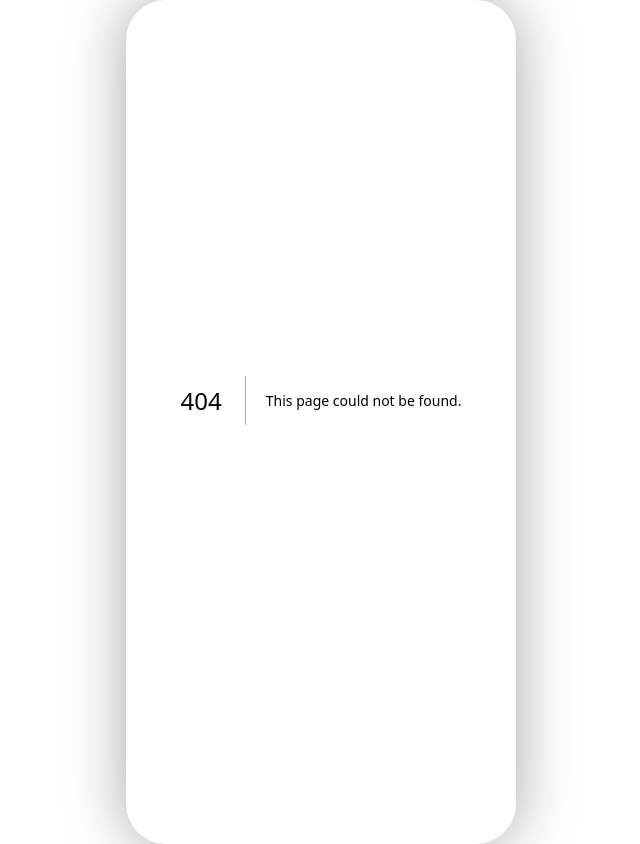
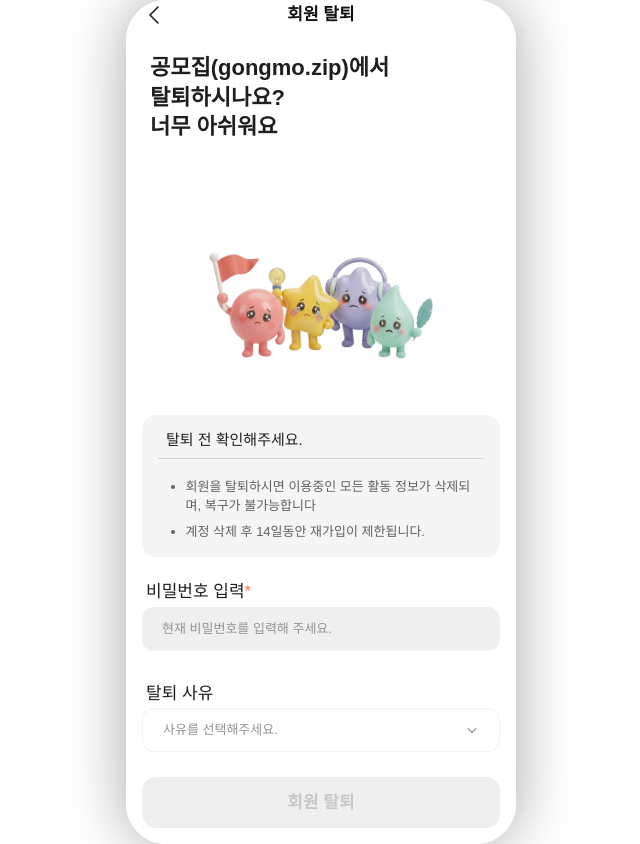
Before and after one commit to IT-Cotato/13th-Gongmozip-FE, a Next.js app: page /mypage/settings/withdraw in a window 1280 px wide. Before the commit this address had no page. Shown: the whole page, without its empty margins (319-959 px from the left). Built offline with nearby package versions, Linux system fonts and the light colour scheme.

Commit message:
feat: 회원 탈퇴 페이지 UI 추가

```diff
--- a/src/app/mypage/settings/page.tsx
+++ b/src/app/mypage/settings/page.tsx
@@ -2,6 +2,7 @@
 
 import { useState } from "react";
 import { useRouter } from "next/navigation";
+import Link from "next/link";
 import { ChevronLeftIcon } from "./_components/icons";
 import { Toggle } from "./_components/Toggle";
 
@@ -54,12 +55,12 @@
 
         <div className="flex w-full flex-col items-start border-b border-[rgba(97,97,97,0.16)] pt-6 pb-4">
           <div className="flex w-full flex-col items-start px-2">
-            <button
-              type="button"
+            <Link
+              href="/mypage/settings/withdraw"
               className="w-full text-left text-[15px] leading-[1.25] font-medium text-[#1F1F1F]"
             >
               회원 탈퇴
-            </button>
+            </Link>
           </div>
         </div>
       </div>
--- /dev/null
+++ b/src/app/mypage/settings/withdraw/_components/WithdrawReasonSheet.tsx
@@ -0,0 +1,42 @@
+export const WITHDRAW_REASONS = [
+  "팀원 매칭 결과가 마음에 들지 않아요.",
+  "비매너 사용자를 만났어요.",
+  "더이상 필요하지 않아요.",
+  "새 계정을 만들고 싶어요.",
+  "기타",
+];
+
+type WithdrawReasonSheetProps = {
+  onSelect: (reason: string) => void;
+  onClose: () => void;
+};
+
+export function WithdrawReasonSheet({ onSelect, onClose }: WithdrawReasonSheetProps) {
+  return (
+    <div className="fixed inset-0 z-50 flex items-end justify-center bg-[rgba(31,31,31,0.6)]">
+      <button
+        type="button"
+        aria-label="닫기"
+        onClick={onClose}
+        className="absolute inset-0 h-full w-full"
+      />
+      <div className="relative flex w-full max-w-[390px] flex-col items-start rounded-t-2xl bg-white px-5 py-2">
+        <div className="flex w-full flex-col items-center pt-4 pb-6">
+          <span className="h-1 w-12 rounded-full bg-[rgba(97,97,97,0.22)]" />
+        </div>
+        <div className="flex w-full flex-col items-start pb-2">
+          {WITHDRAW_REASONS.map((reason) => (
+            <button
+              key={reason}
+              type="button"
+              onClick={() => onSelect(reason)}
+              className="w-full py-3 text-left text-[17px] leading-[1.5] font-medium text-[#616161]"
+            >
+              {reason}
+            </button>
+          ))}
+        </div>
+      </div>
+    </div>
+  );
+}
--- /dev/null
+++ b/src/app/mypage/settings/withdraw/_components/icons.tsx
@@ -0,0 +1,34 @@
+export function ChevronLeftIcon() {
+  return (
+    <svg width="10" height="18" viewBox="0 0 10 18" fill="none" xmlns="http://www.w3.org/2000/svg">
+      <path
+        d="M9 1L1 9L9 17"
+        stroke="#111827"
+        strokeWidth="1.6"
+        strokeLinecap="round"
+        strokeLinejoin="round"
+      />
+    </svg>
+  );
+}
+
+export function ChevronDownIcon({ className = "" }: { className?: string }) {
+  return (
+    <svg
+      width="14"
+      height="14"
+      viewBox="0 0 14 14"
+      fill="none"
+      xmlns="http://www.w3.org/2000/svg"
+      className={`shrink-0 ${className}`}
+    >
+      <path
+        d="M3 5.5L7 9.5L11 5.5"
+        stroke="#9CA3AF"
+        strokeWidth="1.4"
+        strokeLinecap="round"
+        strokeLinejoin="round"
+      />
+    </svg>
+  );
+}
--- /dev/null
+++ b/src/app/mypage/settings/withdraw/page.tsx
@@ -0,0 +1,151 @@
+"use client";
+
+import { useState } from "react";
+import { useRouter } from "next/navigation";
+import { ChevronDownIcon, ChevronLeftIcon } from "./_components/icons";
+import { WithdrawReasonSheet } from "./_components/WithdrawReasonSheet";
+
+const INPUT_CLASS =
+  "h-11 w-full rounded-xl bg-[rgba(97,97,97,0.1)] px-5 py-3 text-[13px] leading-[1.5] text-[#1F1F1F] outline-none placeholder:text-[#949494]";
+
+function ConsentCheckbox({ checked, onToggle }: { checked: boolean; onToggle: () => void }) {
+  return (
+    <button
+      type="button"
+      onClick={onToggle}
+      aria-pressed={checked}
+      aria-label="탈퇴 안내 사항 확인 동의"
+      className="shrink-0"
+    >
+      {checked ? (
+        <img src="/images/check-circle.svg" alt="" className="size-8" />
+      ) : (
+        <span className="block size-8 rounded-full border-2 border-gray-300" />
+      )}
+    </button>
+  );
+}
+
+export default function WithdrawPage() {
+  const router = useRouter();
+  // TODO(backend): 비밀번호 검증 API 연동 전까지 목업으로 임시 표시
+  const [password, setPassword] = useState("");
+  const [reason, setReason] = useState("");
+  const [agreed, setAgreed] = useState(false);
+  const [isReasonSheetOpen, setIsReasonSheetOpen] = useState(false);
+
+  const isFormValid = password.trim().length > 0 && reason.length > 0 && agreed;
+
+  function handleWithdraw() {
+    if (!isFormValid) return;
+    // TODO(backend): 회원 탈퇴 API 연동
+  }
+
+  return (
+    <div className="flex h-full w-full flex-col bg-white">
+      <div className="flex-1 overflow-y-auto">
+        <div className="relative flex items-center justify-center px-4 py-1">
+          <button
+            type="button"
+            onClick={() => router.back()}
+            aria-label="뒤로가기"
+            className="absolute left-4 flex h-6 w-6 items-center justify-center"
+          >
+            <ChevronLeftIcon />
+          </button>
+          <h1 className="text-[17px] leading-[1.35] font-semibold text-[#111111]">회원 탈퇴</h1>
+        </div>
+
+        <div className="px-6 py-[22px]">
+          <p className="text-[22px] leading-[1.35] font-bold text-[#1F1F1F]">
+            공모집(gongmo.zip)에서
+            <br />
+            탈퇴하시나요?
+            <br />
+            너무 아쉬워요
+          </p>
+        </div>
+
+        <div className="flex justify-center py-2">
+          <img src="/images/goodByeCharacter.svg" alt="" className="size-[235px]" />
+        </div>
+
+        <div className="px-4 pb-2">
+          <div className="flex flex-col gap-[10px] rounded-[14px] bg-[#F5F5F5] px-4 py-2">
+            <p className="border-b border-[rgba(97,97,97,0.22)] p-2 text-[15px] leading-[1.25] font-medium text-[#1F1F1F]">
+              탈퇴 전 확인해주세요.
+            </p>
+            <ul className="flex flex-col gap-1.5 p-2 text-[13px] leading-[1.5] text-[#616161]">
+              <li className="list-disc ms-[19.5px]">
+                회원을 탈퇴하시면 이용중인 모든 활동 정보가 삭제되며, 복구가 불가능합니다
+              </li>
+              <li className="list-disc ms-[19.5px]">계정 삭제 후 14일동안 재가입이 제한됩니다.</li>
+            </ul>
+          </div>
+        </div>
+
+        <div className="flex flex-col gap-1 p-4">
+          <div className="flex items-center px-1 text-[17px] leading-[1.25]">
+            <span className="text-[#1F1F1F]">비밀번호 입력</span>
+            <span className="text-[#FF7658]">*</span>
+          </div>
+          <input
+            type="password"
+            value={password}
+            onChange={(e) => setPassword(e.target.value)}
+            placeholder="현재 비밀번호를 입력해 주세요."
+            className={INPUT_CLASS}
+          />
+        </div>
+
+        <div className="flex flex-col gap-1 p-4">
+          <div className="flex items-center px-1 text-[17px] leading-[1.25]">
+            <span className="text-[#1F1F1F]">탈퇴 사유</span>
+          </div>
+          <button
+            type="button"
+            onClick={() => setIsReasonSheetOpen(true)}
+            className={`flex h-11 w-full items-center justify-between rounded-xl border border-[rgba(97,97,97,0.08)] bg-[rgba(255,255,255,0.08)] px-5 py-3 text-left text-[13px] leading-[1.5] ${
+              reason ? "text-[#1F1F1F]" : "text-[#949494]"
+            }`}
+          >
+            <span className="truncate">{reason || "사유를 선택해주세요."}</span>
+            <ChevronDownIcon className="shrink-0" />
+          </button>
+        </div>
+
+        <div className="flex items-center gap-3 px-4 py-2">
+          <ConsentCheckbox checked={agreed} onToggle={() => setAgreed((v) => !v)} />
+          <p className="flex-1 text-[13px] leading-[1.5] text-[#1F1F1F]">
+            위 안내 사항을 모두 확인하였으며, 이에 동의합니다.
+          </p>
+        </div>
+      </div>
+
+      <div className="sticky bottom-0 bg-gradient-to-t from-white from-[38.462%] to-white/0 p-4">
+        <button
+          type="button"
+          disabled={!isFormValid}
+          onClick={handleWithdraw}
+          className={`h-[51px] w-full rounded-[14px] px-[10px] py-[9px] text-[17px] leading-[1.25] font-semibold transition-colors ${
+            isFormValid
+              ? "bg-[#FF7658] text-white"
+              : "cursor-not-allowed bg-[#EFEFEF] text-[#C8C8C8]"
+          }`}
+        >
+          회원 탈퇴
+        </button>
+      </div>
+
+      {isReasonSheetOpen && (
+        <WithdrawReasonSheet
+          onSelect={(selected) => {
+            setReason(selected);
+            setIsReasonSheetOpen(false);
+          }}
+          onClose={() => setIsReasonSheetOpen(false)}
+        />
+      )}
+    </div>
+  );
+}
```
Also changed, not shown: public/images/goodByeCharacter.svg (added).
